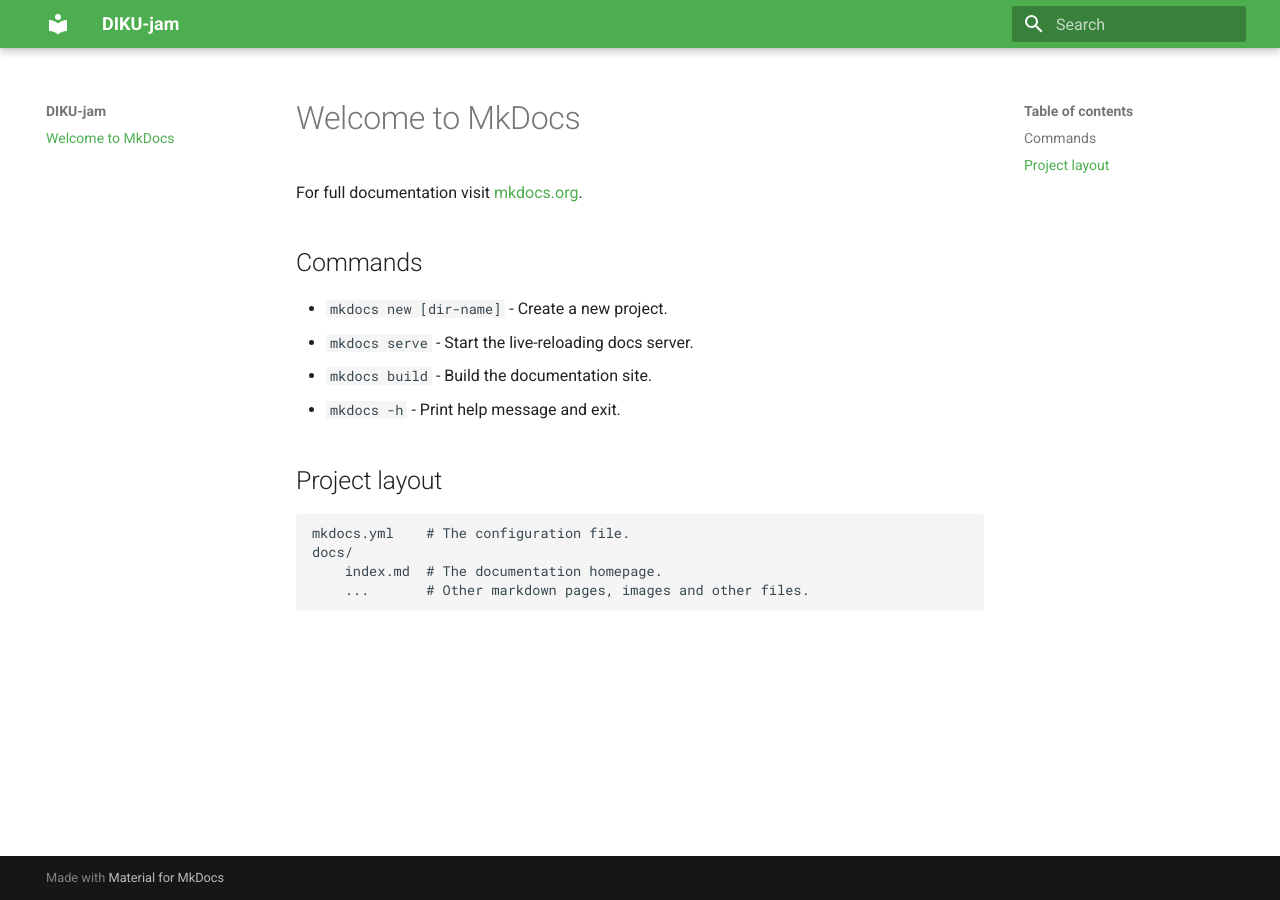
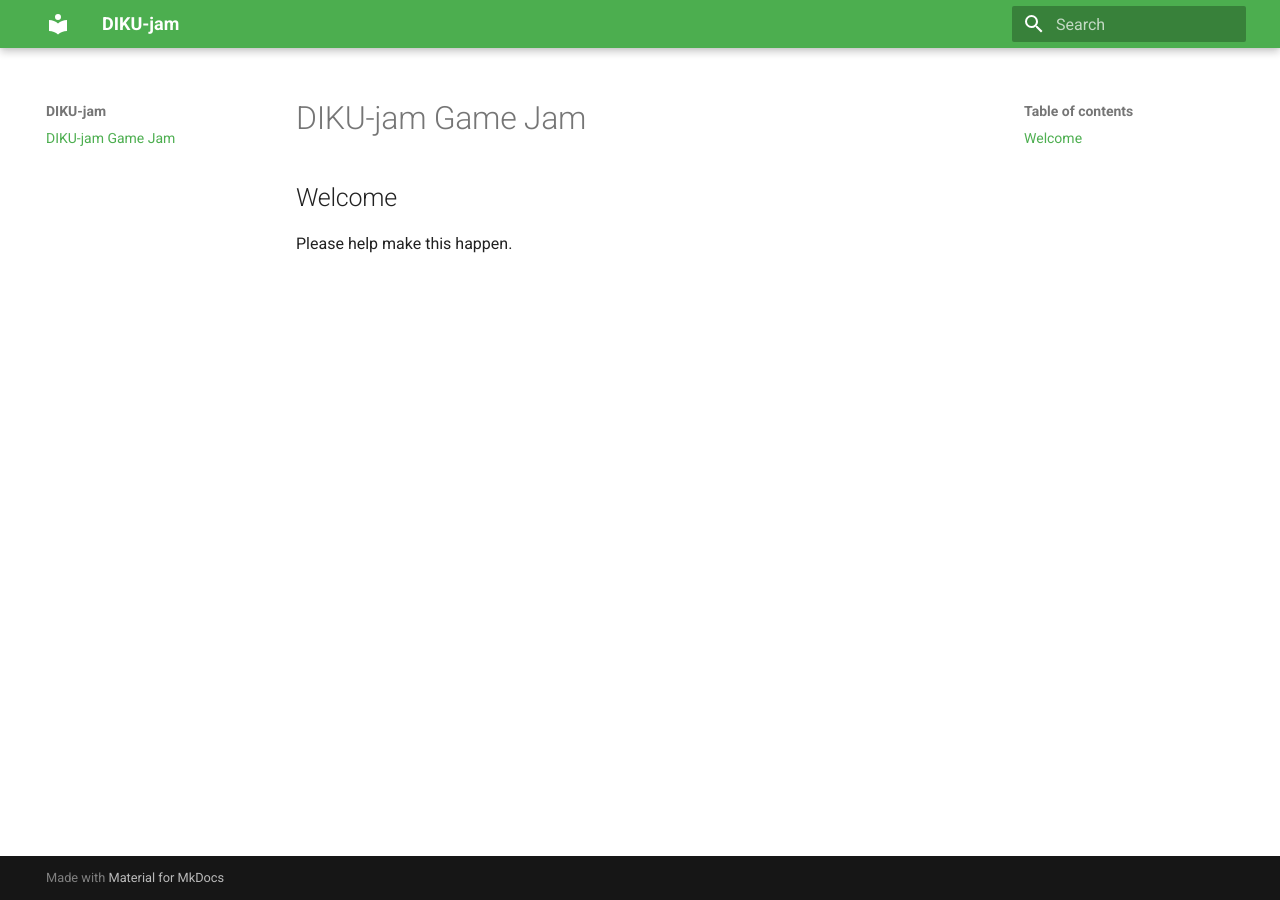
Before and after one commit to diku-jam/diku-jam.github.io, an MkDocs documentation site: the page built from docs/index.md, in a window 1280 px wide. Built offline with MkDocs 1.6.1 and Material for MkDocs 9.7.7, drawn with Linux system fonts in a browser that asks for light colours.

Commit message:
[index] Change text.

```diff
--- a/docs/index.md
+++ b/docs/index.md
@@ -1,17 +1,5 @@
-# Welcome to MkDocs
+# DIKU-jam Game Jam
 
-For full documentation visit [mkdocs.org](https://www.mkdocs.org).
+## Welcome
 
-## Commands
-
-* `mkdocs new [dir-name]` - Create a new project.
-* `mkdocs serve` - Start the live-reloading docs server.
-* `mkdocs build` - Build the documentation site.
-* `mkdocs -h` - Print help message and exit.
-
-## Project layout
-
-    mkdocs.yml    # The configuration file.
-    docs/
-        index.md  # The documentation homepage.
-        ...       # Other markdown pages, images and other files.
+Please help make this happen.
```
